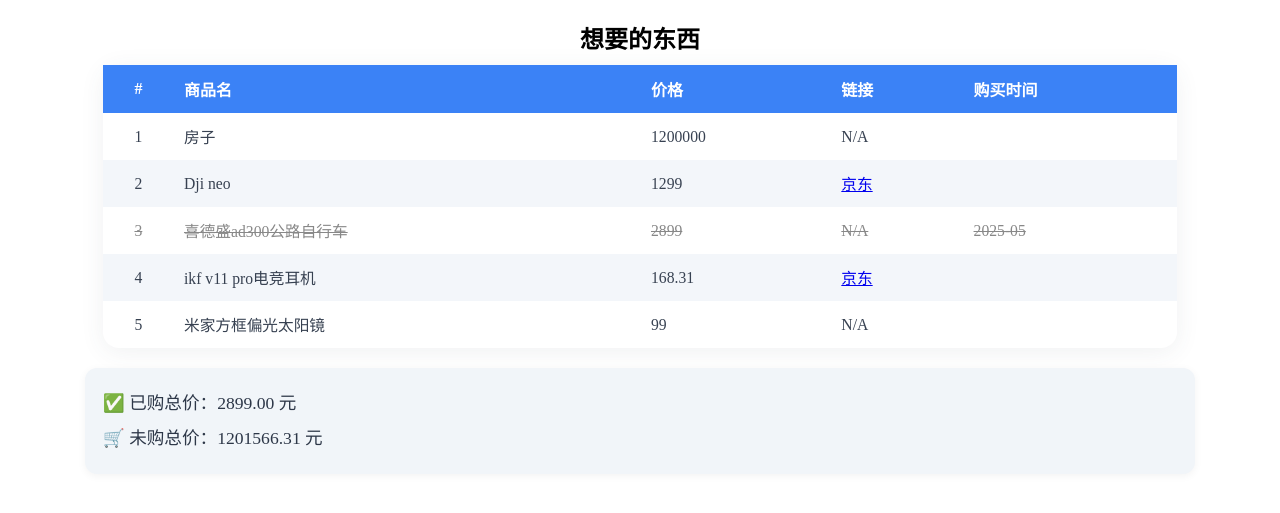
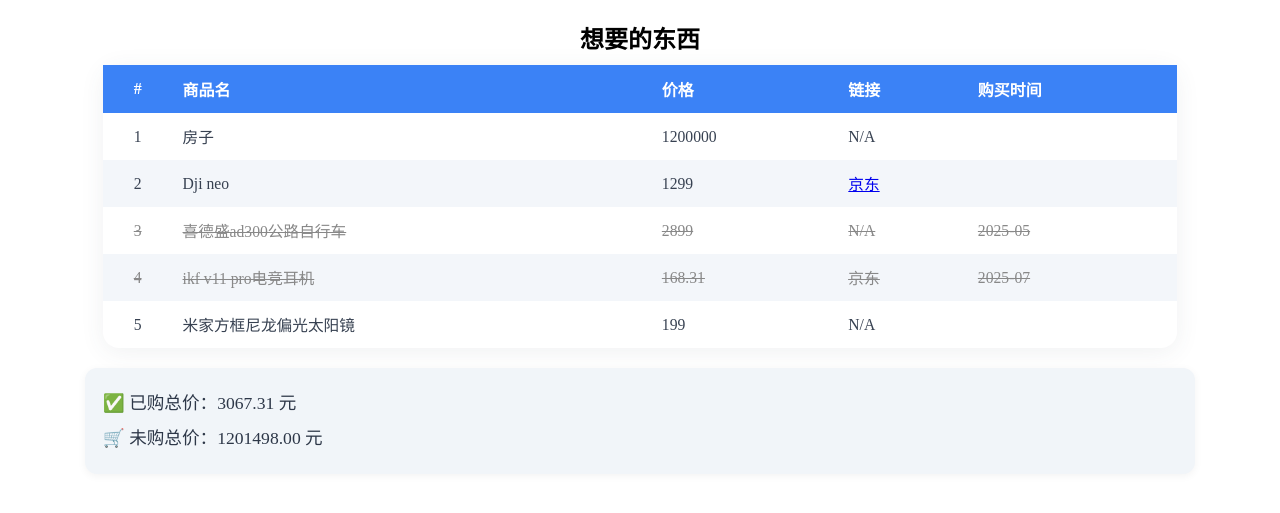
Before and after one commit to lccccc1024/lccccc1024.github.io, a Jekyll site: the page _posts/2025-07-01-想要的东西.html, which Jekyll copies as it is, in a window 1280 px wide. Shown: the top 513 px of the page. Built offline with Jekyll 4.4.1, drawn with Linux system fonts in a browser that asks for light colours.

Commit message:
Update 2025-07-01-想要的东西.html

```diff
--- a/_posts/2025-07-01-想要的东西.html
+++ b/_posts/2025-07-01-想要的东西.html
@@ -101,12 +101,12 @@
       <td>ikf v11 pro电竞耳机</td>
       <td>168.31</td>
       <td><a href="https://item.jd.com/100137893545.html" target="_blank">京东</a></td>
-      <td></td>
+      <td>2025-07</td>
     </tr>
     <tr>
       <td>5</td>
-      <td>米家方框偏光太阳镜</td>
-      <td>99</td>
+      <td>米家方框尼龙偏光太阳镜</td>
+      <td>199</td>
       <td>N/A</td>
       <td></td>
     </tr>
```
